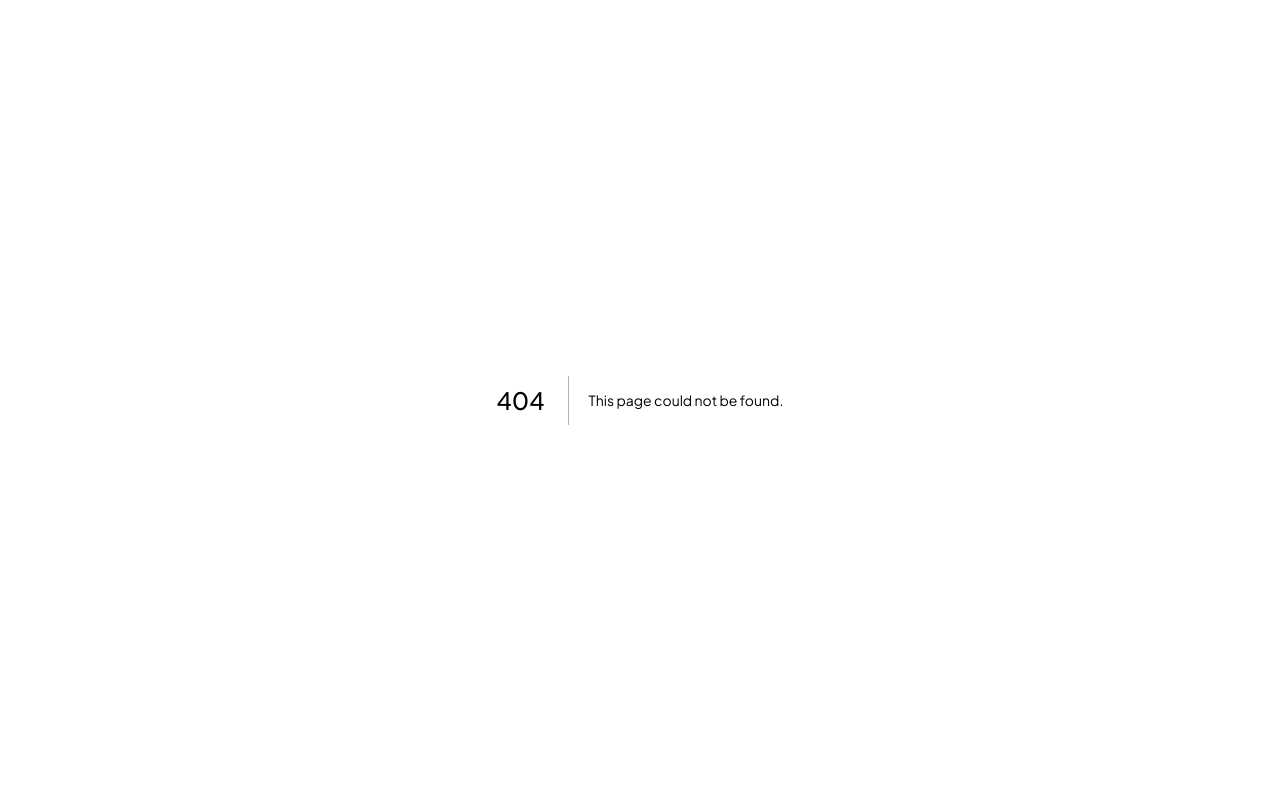
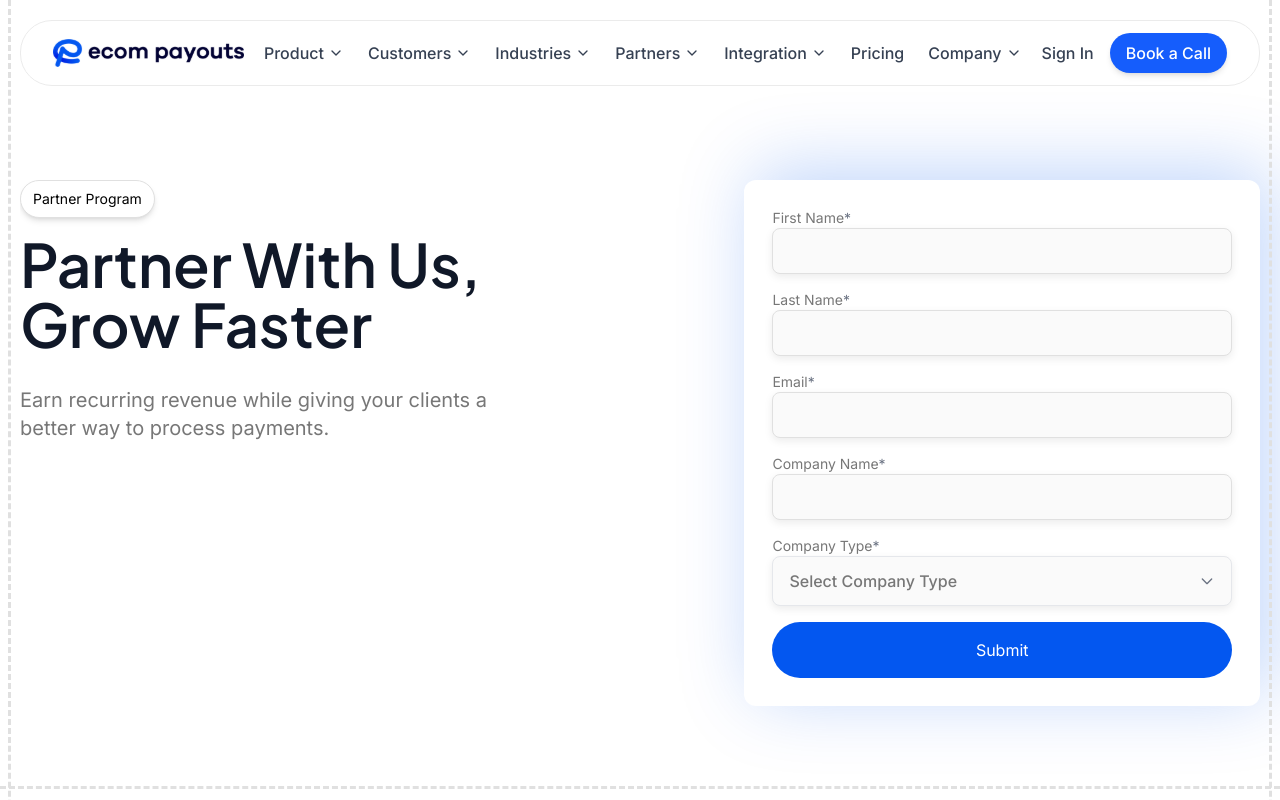
Before and after one commit to hammasmunir/ecom-mpayout, a Next.js app: page /partner-program in a window 1280 px wide. Before the commit this address had no page. Shown: the top 800 px of the page. Built offline with nearby package versions, Linux system fonts and the light colour scheme.

Commit message:
form program added on partner program

```diff
--- /dev/null
+++ b/app/(marketing)/partner-program/page.jsx
@@ -0,0 +1,75 @@
+'use client';
+import Form from '@/components/ui/Form';
+import HeroStarter from '@/components/ui/HeroStarter';
+import React from 'react';
+
+const PartnerProgram = () => {
+  const handleSubmit = (formData, e) => {
+    e.preventDefault();
+    console.log('Form submitted with data:', formData);
+  };
+  const formFields = [
+    {
+      name: 'firstName',
+      label: 'First Name',
+      type: 'text',
+      required: true,
+      bgColor: '#FAFAFA',
+    },
+    {
+      name: 'lastName',
+      label: 'Last Name',
+      type: 'text',
+      required: true,
+      bgColor: '#FAFAFA',
+    },
+    {
+      name: 'email',
+      label: 'Email',
+      type: 'email',
+      required: true,
+      bgColor: '#FAFAFA',
+    },
+    {
+      name: 'companyName',
+      label: 'Company Name',
+      type: 'text',
+      required: true,
+      bgColor: '#FAFAFA',
+    },
+    {
+      name: 'companyType',
+      label: 'Company Type',
+      type: 'dropdown',
+      options: ['E-commerce', 'Retail', 'SaaS'],
+      required: true,
+      bgColor: '#FAFAFA',
+    },
+  ];
+
+  return (
+    <section className="border-border border-b-[3px] border-dashed py-16 lg:py-20">
+      <section className="mx-auto grid max-w-[1440px] grid-cols-1 gap-10 px-5 lg:grid-cols-[1fr_0.8fr] lg:gap-20">
+        <HeroStarter
+          heading="Partner With Us, Grow Faster"
+          text="Earn recurring revenue while giving your clients a better way to process payments."
+          label="Partner Program"
+          noCustom
+          noCenter
+          maxWidth="500px"
+        />
+        <Form
+          fields={formFields}
+          onSubmit={handleSubmit}
+          formBgColor="bg-white"
+          submitButton={{
+            text: 'Submit',
+            className: 'bg-primary-500 rounded-full p-4 text-white cursor-pointer',
+          }}
+        />
+      </section>
+    </section>
+  );
+};
+
+export default PartnerProgram;
--- a/components/ui/Form.jsx
+++ b/components/ui/Form.jsx
@@ -50,7 +50,6 @@ const Form = ({
     e.preventDefault();
     const newErrors = {};
 
-    // Validate all fields
     fields.forEach((field) => {
       const value = formData[field.name];
       const error = validateField(field, value);
@@ -64,7 +63,6 @@ const Form = ({
       return;
     }
 
-    // Call onSubmit with form data
     if (onSubmit) {
       onSubmit(formData, e);
     }
@@ -75,7 +73,7 @@ const Form = ({
     const fieldValue = formData[field.name] || '';
     const fieldError = errors[field.name];
     const bgColor = field.bgColor || '#FAFAFA';
-    const isRequired = field.required !== false; // Default to true unless explicitly false
+    const isRequired = field.required !== false;
 
     const baseInputClasses = `text-text border-border rounded-lg border px-5 py-2 shadow-[0px_3px_8px_0px_#00000014]
  text-lg outline-none ${fieldError ? 'border-red-500' : ''}`;
```
